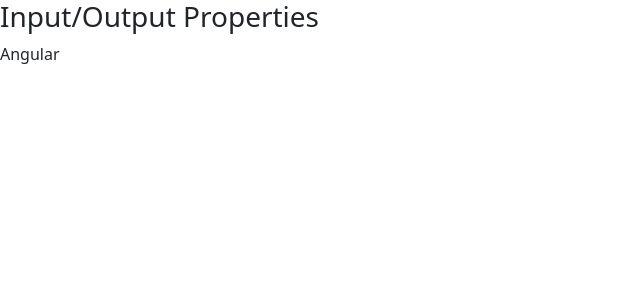
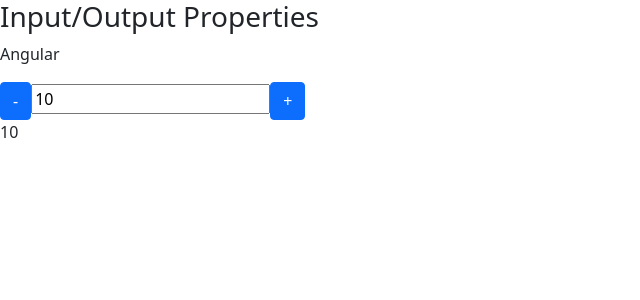
Before and after one commit to LucasOJacintho/CursoAngular, an Angular app in the folder data-binding/: page / in a window 1280 px wide. Shown: the top 300 px of the page, without its empty margins (0-640 px from the left). Built offline with nearby package versions, Linux system fonts and the light colour scheme.

Commit message:
Término aula 14

```diff
--- a/data-binding/src/app/app.module.ts
+++ b/data-binding/src/app/app.module.ts
@@ -7,12 +7,14 @@
 import { DataBindingComponent } from './data-binding/data-binding.component';
 import { MeuFormModule } from './meu-form/meu-form.module';
 import { InputPropertyComponent } from './input-property/input-property.component';
+import { OutputPropertyComponent } from './output-property/output-property.component';
 
 @NgModule({
   declarations: [
     AppComponent,
     DataBindingComponent,
     InputPropertyComponent,
+    OutputPropertyComponent,
   ],
   imports: [
     BrowserModule,
--- a/data-binding/src/app/data-binding/data-binding.component.html
+++ b/data-binding/src/app/data-binding/data-binding.component.html
@@ -85,6 +85,8 @@
             <h3>Input/Output Properties</h3>
             <app-curso [nome]="nomeDoCurso"></app-curso>
 
+            <app-contador [valor]="valorInicial" (mudouValor)="onMudouValor($event)"></app-contador>
+
         </article>
 
     </section>
--- a/data-binding/src/app/data-binding/data-binding.component.ts
+++ b/data-binding/src/app/data-binding/data-binding.component.ts
@@ -26,6 +26,8 @@
   };
 
   nomeDoCurso: string = 'Angular';
+
+  valorInicial:number = 10;
 
   constructor() { }
 
@@ -57,4 +59,8 @@
   onMouseOverOut(){
     this.isMouseOver  = !this.isMouseOver;
   }
+
+  onMudouValor(evento: any){
+    console.log(evento.novoValor);
+  }
 }
--- /dev/null
+++ b/data-binding/src/app/output-property/output-property.component.html
@@ -0,0 +1,6 @@
+<div>
+    <button class="btn btn-primary" (click)="decrementa()">-</button>
+    <input type="text" [value]="valor" readonly>
+    <button class="btn btn-primary" (click)="incrementa()">+</button>
+</div>
+<p>{{ valor }}</p>
--- /dev/null
+++ b/data-binding/src/app/output-property/output-property.component.ts
@@ -0,0 +1,30 @@
+import { Component, EventEmitter, Input, OnInit, Output } from '@angular/core';
+
+@Component({
+  selector: 'app-contador',
+  templateUrl: './output-property.component.html',
+  styleUrls: ['./output-property.component.css']
+})
+export class OutputPropertyComponent implements OnInit {
+
+  @Input() valor:number = 0;
+
+  @Output() mudouValor = new EventEmitter();
+
+  constructor() { }
+
+  ngOnInit(): void {
+  }
+
+  incrementa(){
+    this.valor++;
+    this.mudouValor.emit({novoValor: this.valor})
+  }
+
+  decrementa(){
+    if (this.valor > 0){
+      this.valor--;
+      this.mudouValor.emit({novoValor: this.valor})
+    }
+  }
+}
```
Also changed, not shown: data-binding/src/app/output-property/output-property.component.css (added), 1 other file (tests, documents, lock files or other folders).
